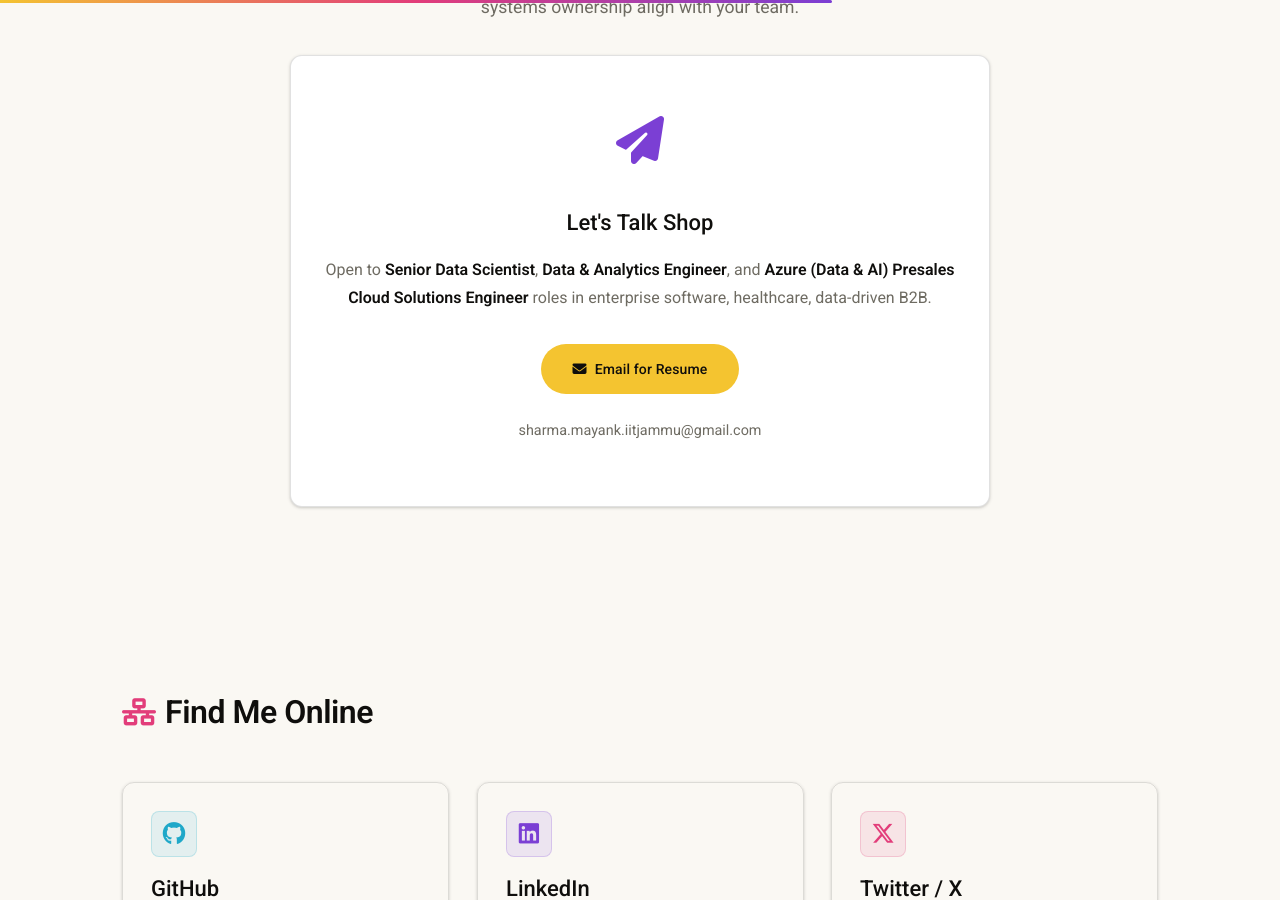
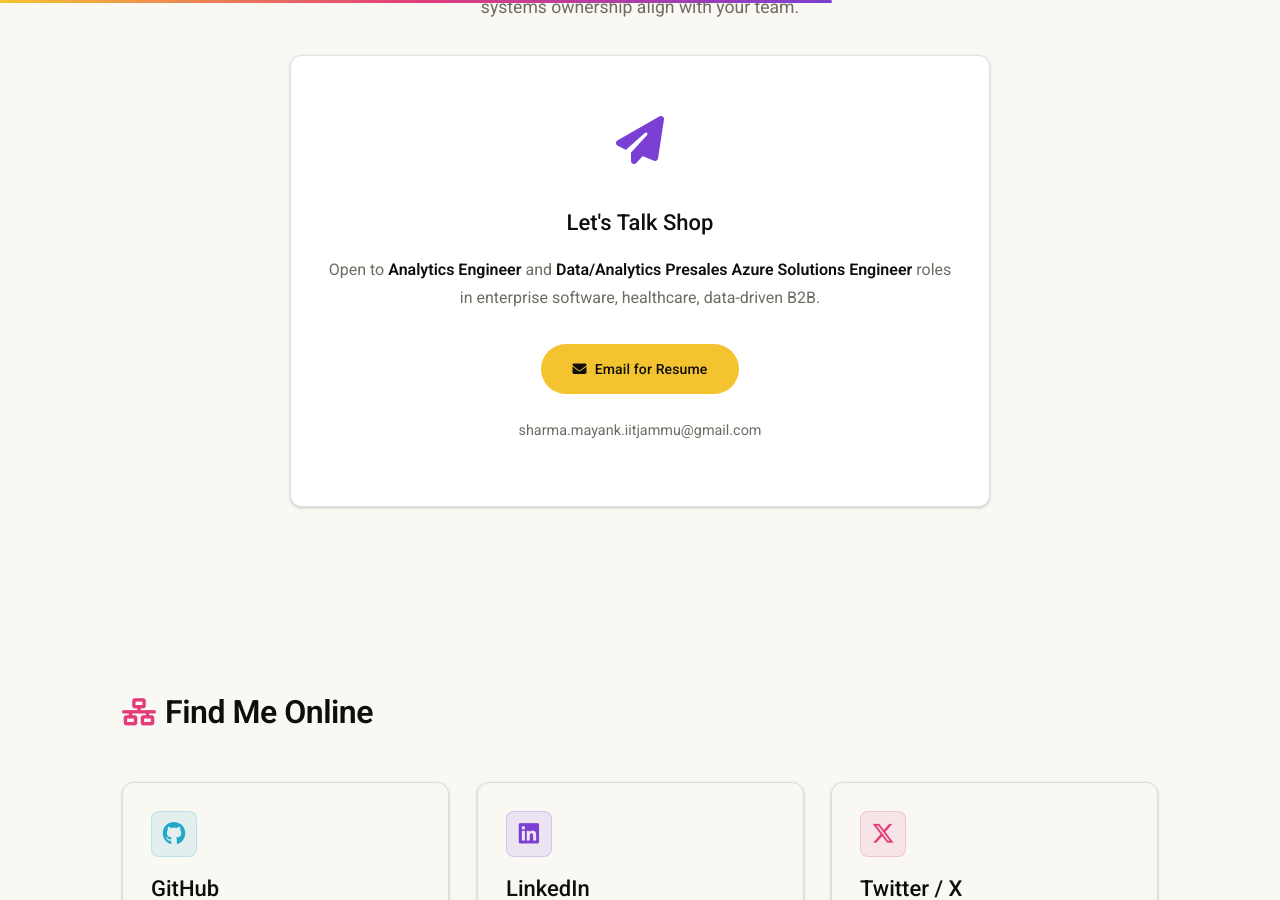
Before and after one commit to mayank1101/mayank1101.github.io, a Jekyll site: the page built from resume.html, in a window 1280 px wide and 900 px high, scrolled down 1022 px. Built offline with Jekyll 4.4.1, drawn with Linux system fonts in a browser that asks for light colours.

Commit message:
upated portfolio for Data/Analytics role

```diff
--- a/_config.yml
+++ b/_config.yml
@@ -1,5 +1,5 @@
 title: Mayank Sharma
-description: Senior Data Scientist / AI & Analytics Engineer. 4+ years building production data & AI pipelines — NLP, GenAI, RAG, healthcare AI — end to end, from data to deployed model.
+description: Data Scientist & Analytics Engineer. 4+ years building production data, analytics & AI pipelines — SQL, PowerBI, PySpark, RAG, NLP, GenAI, healthcare AI — end to end, from data to deployed model.
 url: https://mayank1101.github.io
 baseurl: ""
 author: Mayank Sharma
--- a/_includes/head.html
+++ b/_includes/head.html
@@ -33,7 +33,7 @@
 <meta name="author" content="Mayank Sharma" />
 <meta
   name="keywords"
-  content="{% if page.keywords %}{{ page.keywords }}{% else %}AI, ML, Machine Learning, Deep Learning, NLP, LLM, RAG, PyTorch, Data Science, Generative AI, GenAI, AgenticAI, Data Scientist, AI & Analytics Engineer, Applied AI Engineer, MLOps{% endif %}"
+  content="{% if page.keywords %}{{ page.keywords }}{% else %}Data Analytics, Data Scientist, Analytics Engineer, SQL, PowerBI, Business Intelligence, Data Pipelines, AI, ML, Machine Learning, Deep Learning, NLP, LLM, RAG, PyTorch, Data Science, Generative AI, GenAI, AgenticAI, MLOps{% endif %}"
 />
 
 <!-- Open Graph / Facebook -->
--- a/resume.html
+++ b/resume.html
@@ -1,7 +1,7 @@
 ---
 layout: page
 title: Resume
-description: Resume of Mayank Sharma — Senior Data Scientist / AI & Analytics Engineer with 4+ years building production data & AI pipelines. RAG, NLP, GenAI, healthcare AI, end to end.
+description: Resume of Mayank Sharma — Data Scientist & Analytics Engineer with 4+ years building production data, analytics & AI pipelines. SQL, PowerBI, RAG, NLP, GenAI, healthcare AI, end to end.
 ---
 
 <!-- Resume Hero -->
@@ -72,10 +72,9 @@ description: Resume of Mayank Sharma — Senior Data Scientist / AI & Analytics
     </div>
     <h3 style="margin-bottom: 1rem">Let's Talk Shop</h3>
     <p style="margin-bottom: 2rem; color: var(--muted)">
-      Open to <strong>Senior Data Scientist</strong>,
-      <strong>Data & Analytics Engineer</strong>, and
-      <strong>Azure (Data & AI) Presales Cloud Solutions Engineer</strong> roles
-      in enterprise software, healthcare, data-driven B2B.
+      Open to <strong>Analytics Engineer</strong> and
+      <strong>Data/Analytics Presales Azure Solutions Engineer</strong> roles in
+      enterprise software, healthcare, data-driven B2B.
     </p>
     <a
       class="cta cta-large"
```
Also changed, not shown: index.html (+9 -9 lines), README.md.
